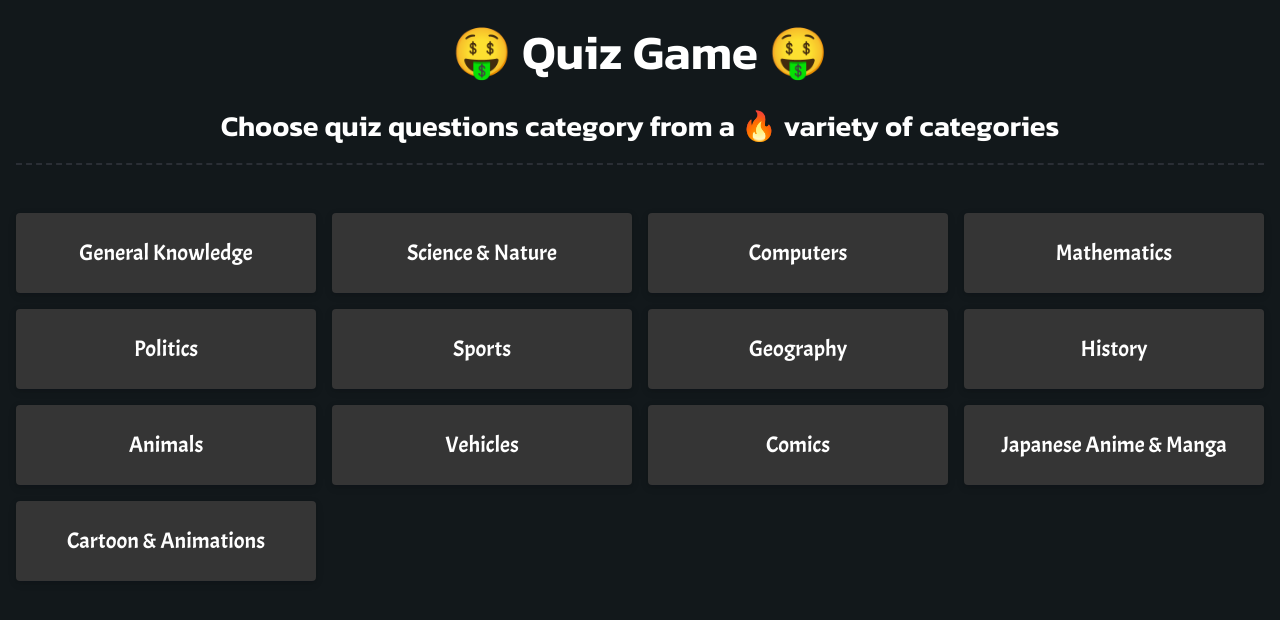
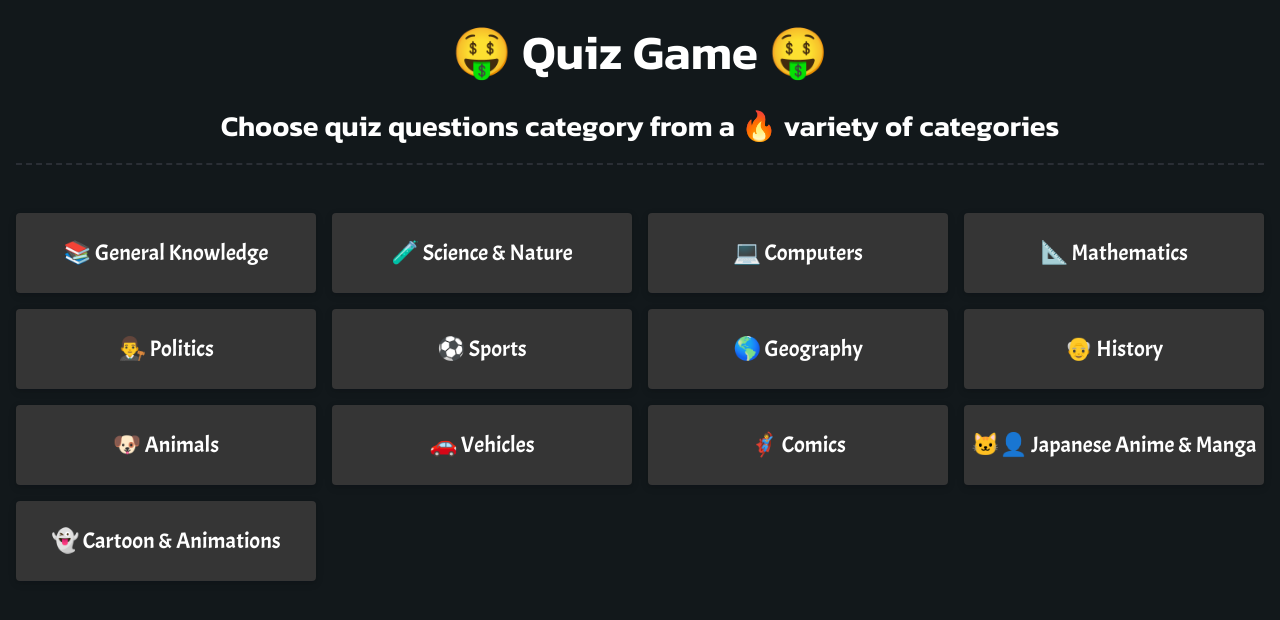
Before and after one commit to AkashSDas/QuizGame, a React (Create React App) app: page / in a window 1280 px wide. Shown: the top 620 px of the page. Built offline with nearby package versions, Linux system fonts and the light colour scheme.

Commit message:
Add emoji in category cards

```diff
--- a/src/components/LandingPage/LandingPage.js
+++ b/src/components/LandingPage/LandingPage.js
@@ -65,67 +65,67 @@ export default class LandingPage extends React.Component {
           <Card
             togglePopup={this.togglePopup}
             category={"gk"}
-            text={"General Knowledge"}
+            text={"📚 General Knowledge"}
           />
           <Card
             togglePopup={this.togglePopup}
             category={"sci&nat"}
-            text={"Science & Nature"}
+            text={"🧪 Science & Nature"}
           />
           <Card
             togglePopup={this.togglePopup}
             category={"comp"}
-            text={"Computers"}
+            text={"💻 Computers"}
           />
           <Card
             togglePopup={this.togglePopup}
             category={"math"}
-            text={"Mathematics"}
+            text={"📐 Mathematics"}
           />
           <Card
             togglePopup={this.togglePopup}
             category={"politics"}
-            text={"Politics"}
+            text={"👨‍⚖️ Politics"}
           />
           <Card
             togglePopup={this.togglePopup}
             category={"sports"}
-            text={"Sports"}
+            text={"⚽ Sports"}
           />
           <Card
             togglePopup={this.togglePopup}
             category={"geo"}
-            text={"Geography"}
+            text={"🌎 Geography"}
           />
           <Card
             togglePopup={this.togglePopup}
             category={"hist"}
-            text={"History"}
+            text={"👴 History"}
           />
           <Card
             togglePopup={this.togglePopup}
             category={"animals"}
-            text={"Animals"}
+            text={"🐶 Animals"}
           />
           <Card
             togglePopup={this.togglePopup}
             category={"vehicles"}
-            text={"Vehicles"}
+            text={"🚗 Vehicles"}
           />
           <Card
             togglePopup={this.togglePopup}
             category={"comics"}
-            text={"Comics"}
+            text={"🦸‍♂️ Comics"}
           />
           <Card
             togglePopup={this.togglePopup}
             category={"ani&manga"}
-            text={"Japanese Anime & Manga"}
+            text={"🐱‍👤 Japanese Anime & Manga"}
           />
           <Card
             togglePopup={this.togglePopup}
             category={"cartoon&anim"}
-            text={"Cartoon & Animations"}
+            text={"👻 Cartoon & Animations"}
           />
         </div>
       </div>
```
